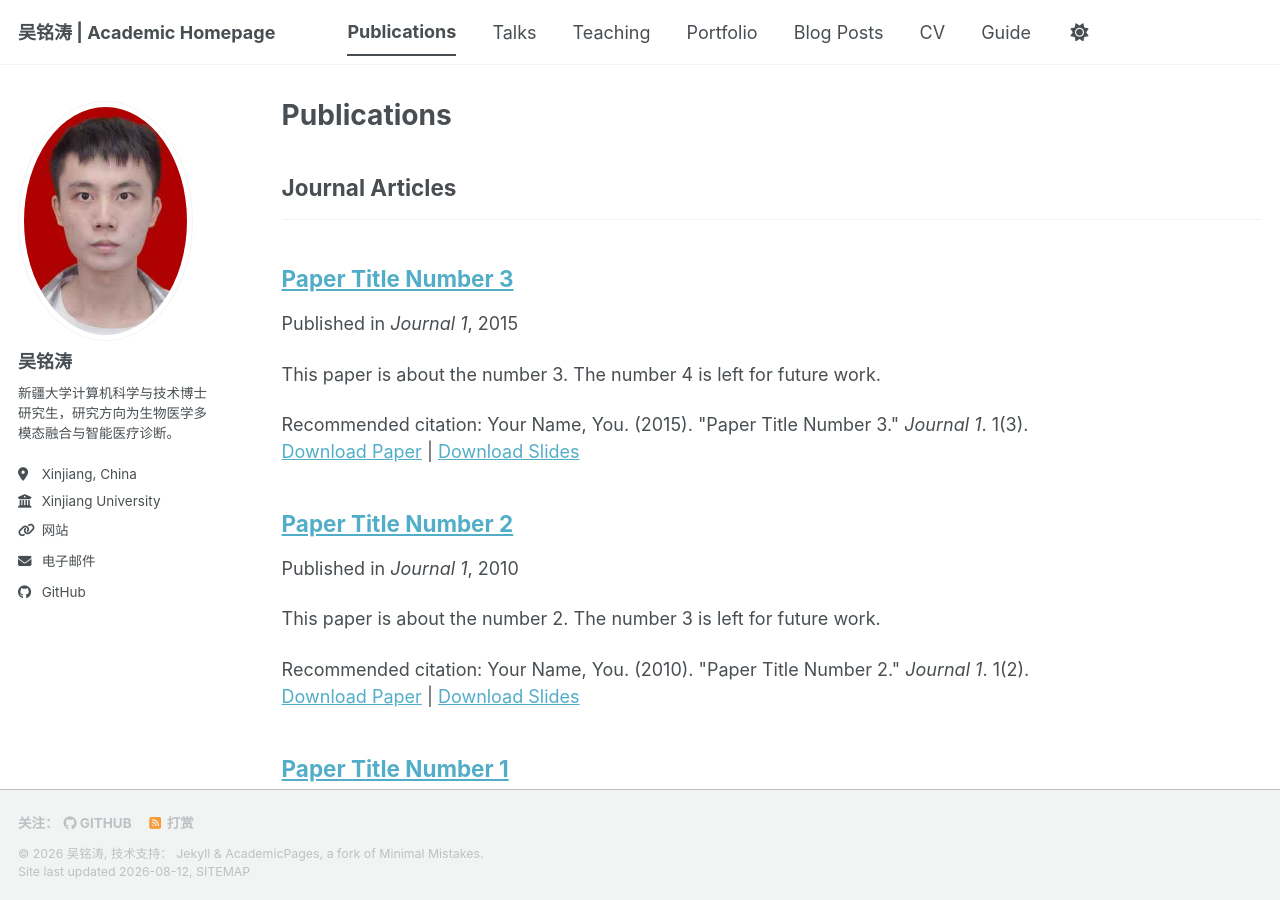
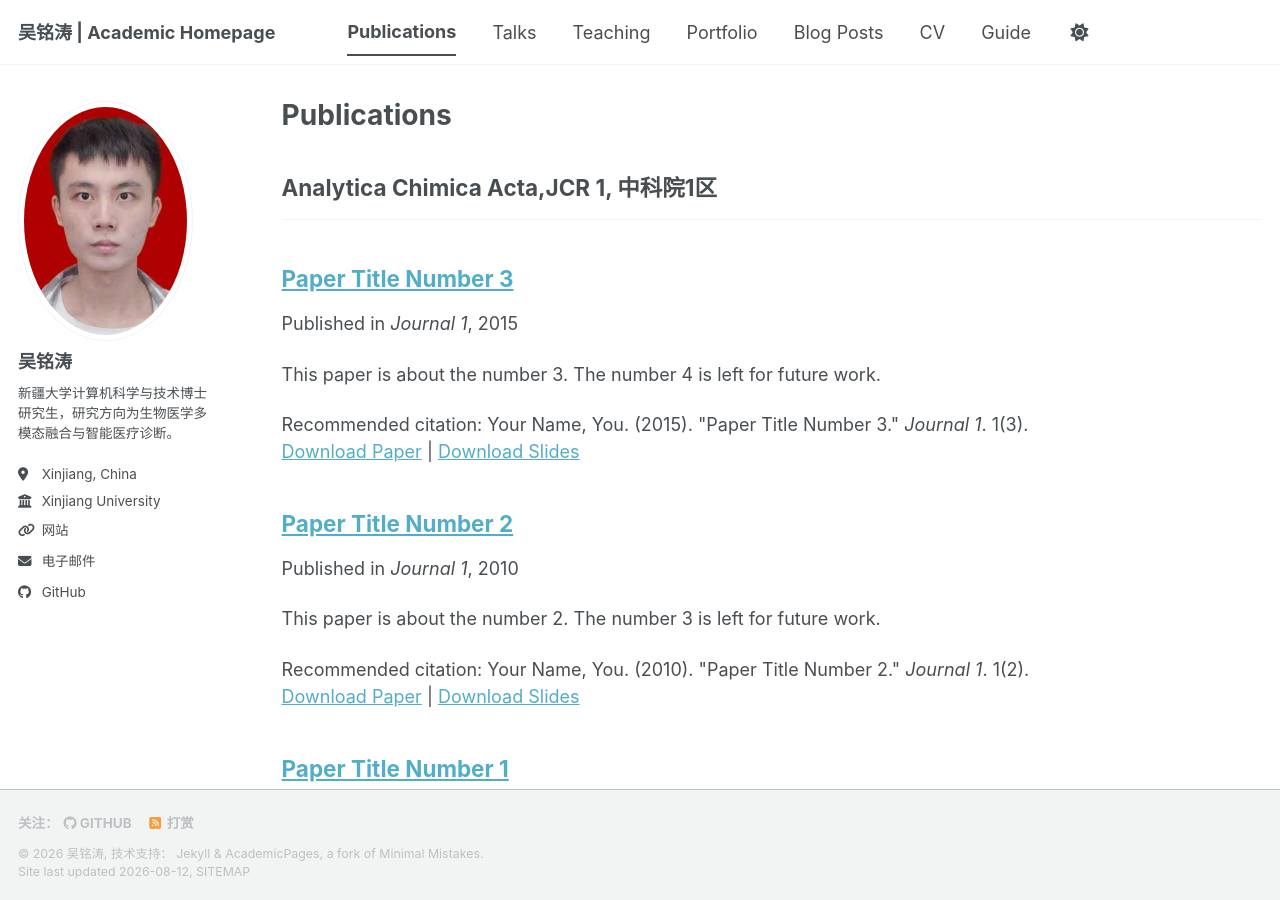
Before and after one commit to handsoner/handsoner.github.io, a Jekyll site: the page built from _pages/publications.html, in a window 1280 px wide and 900 px high. Built offline with Jekyll 4.4.1, drawn with Linux system fonts in a browser that asks for light colours; a style sheet for code colours, icons or effects is not loaded.

Commit message:
Update _config.yml

```diff
--- a/_config.yml
+++ b/_config.yml
@@ -12,7 +12,7 @@
 title                    : "吴铭涛 | Academic Homepage"
 title_separator          : "-"
 name                     : &name "吴铭涛"
-description              : &description "吴铭涛的学术主页：新疆大学计算机科学与技术博士研究生，研究方向为生物医学多模态融合与智能医疗诊断。"
+description              : &description "吴铭涛的学术主页：新疆大学计算机科学与技术博士研究生"
 url                      : https://handsoner.github.io
                                                            # or if you already have some other page hosted on Github then use "https://[your GitHub username].github.io/[Your Repo Name]"
 baseurl                  : "" # the subpath of your site, e.g. "/blog"
@@ -85,9 +85,9 @@
 # Publication Category - The following the list of publication categories and their headings
 publication_category:
   books:
-    title: 'Books'
+    title: 'Diagnosis of systemic lupus erythematosus using cross-modal specific transfer fusion technology based on infrared spectra and metabolomics'
   manuscripts:
-    title: 'Journal Articles'
+    title: 'Analytica Chimica Acta,JCR 1, 中科院1区'
   conferences:
     title: 'Conference Papers'
 
```
